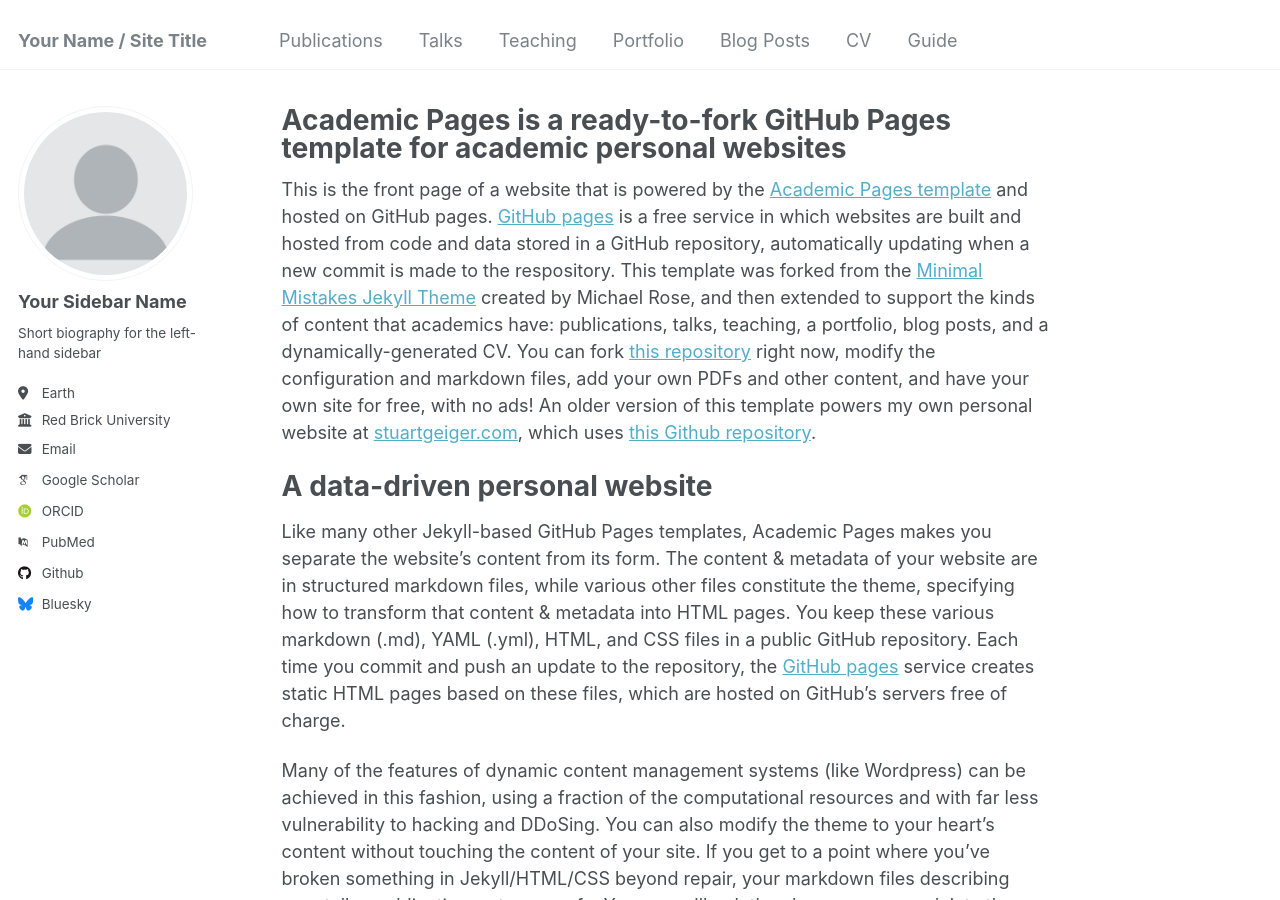
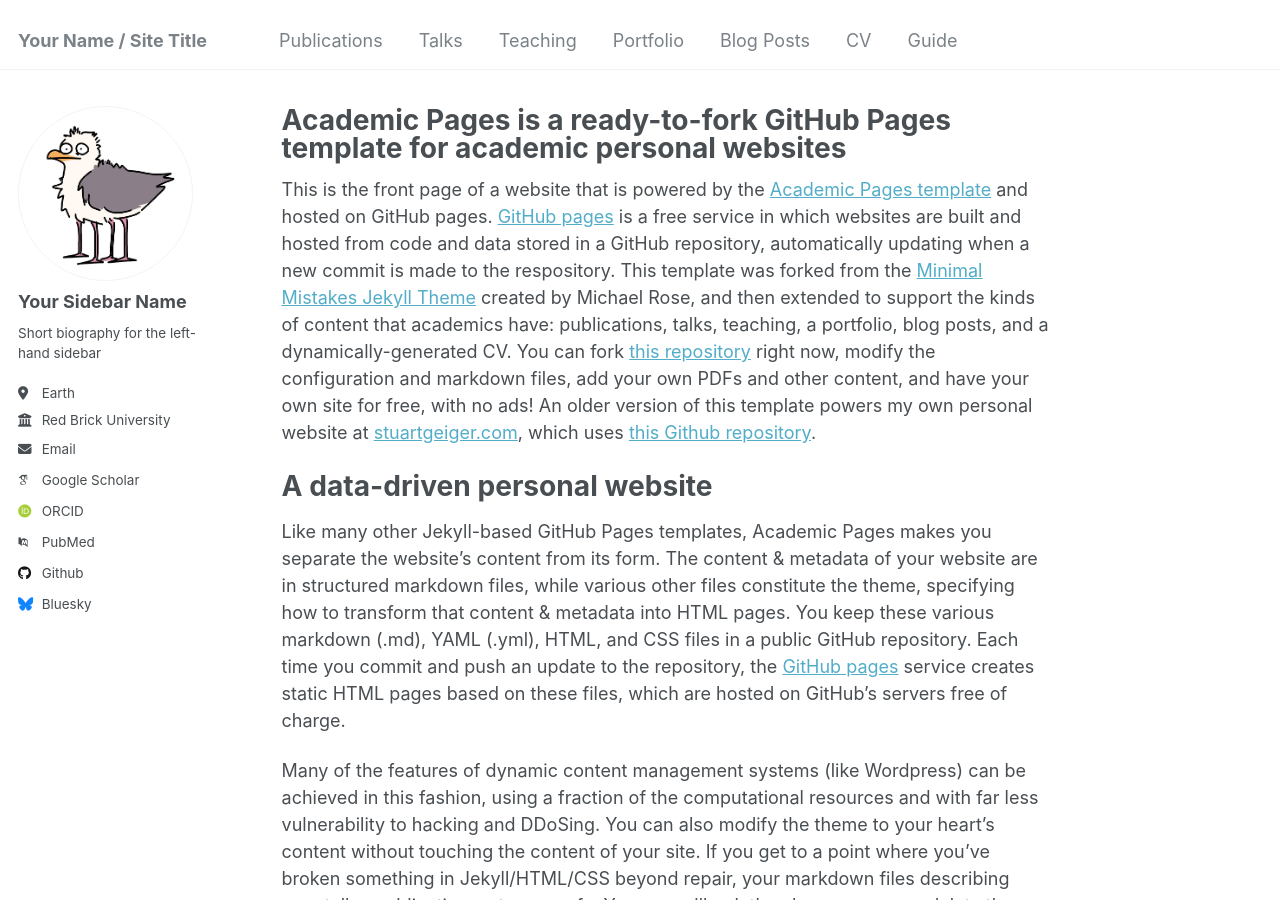
Before and after one commit to dee-guo/website, a Jekyll site: the page built from _pages/about.md, in a window 1280 px wide and 900 px high. Built offline with Jekyll 4.4.1, drawn with Linux system fonts in a browser that asks for light colours; some web fonts are replaced.

Commit message:
wet gull profile picture

```diff
--- a/_config.yml
+++ b/_config.yml
@@ -21,7 +21,7 @@
 #               Additional customization can be done by editing /_includes/author-profile.html
 author:
   # Biographic information
-  avatar           : "profile.png"
+  avatar           : "wet_gull.jpg"
   name             : "Your Sidebar Name"
   pronouns         : # example: "she/her"
   bio              : "Short biography for the left-hand sidebar"
```
